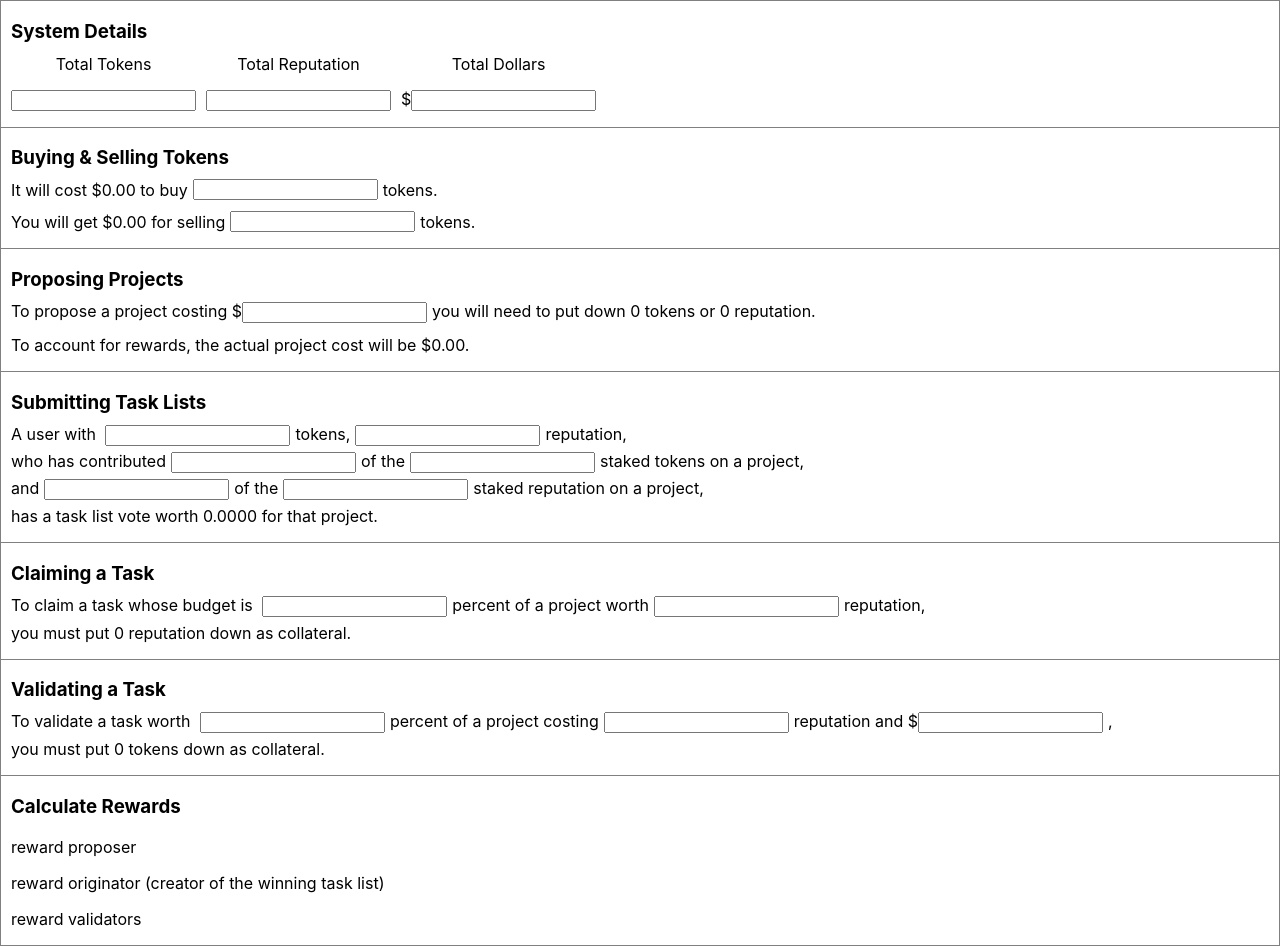
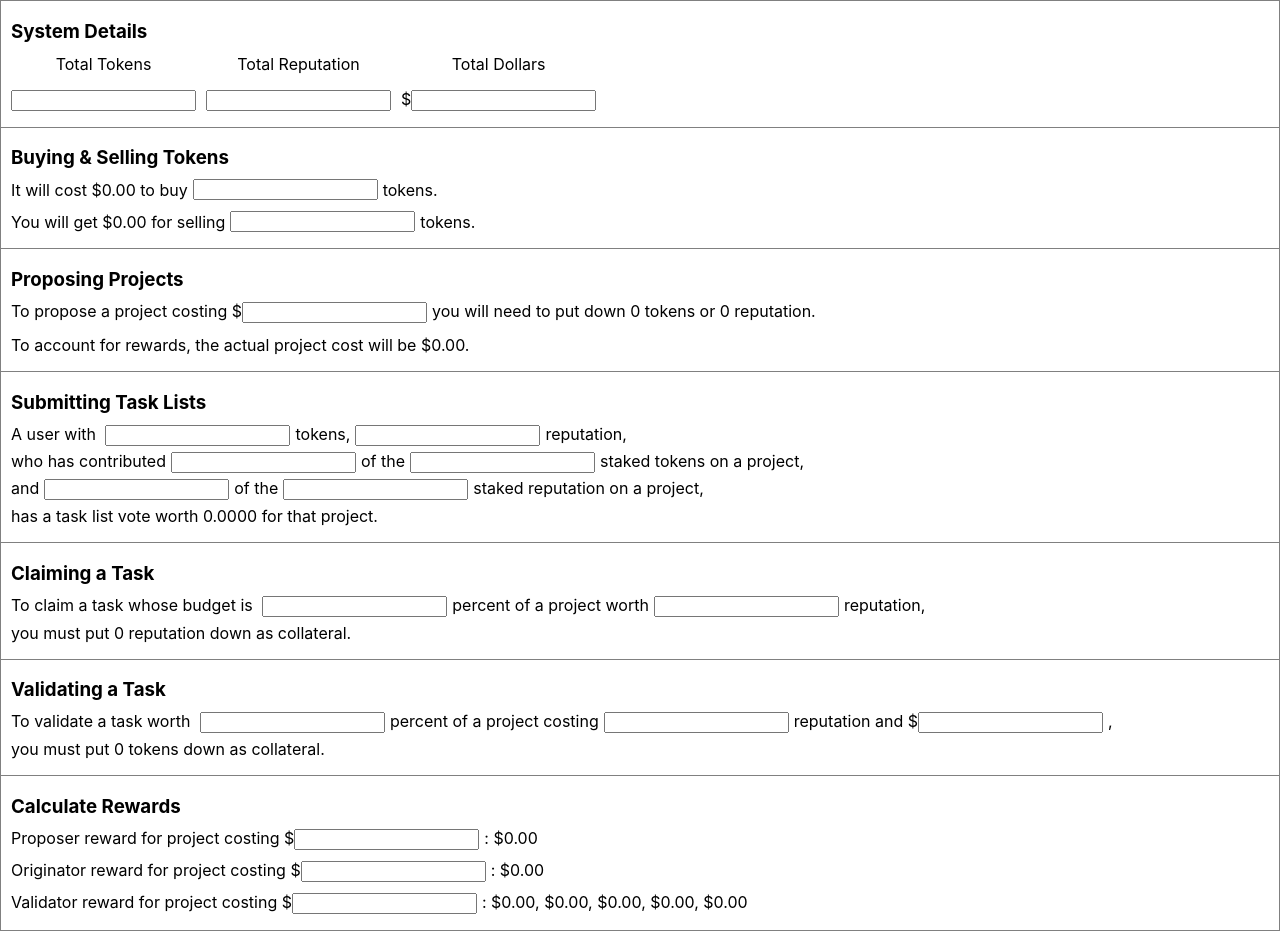
Before and after one commit to distribute-protocol/role-playing, a React (Create React App) app: page / in a window 1280 px wide. Built offline with nearby package versions, Linux system fonts and the light colour scheme.

Commit message:
finished implementing reward piece - finished

```diff
--- a/src/App.js
+++ b/src/App.js
@@ -21,7 +21,10 @@ class App extends Component {
       taskWeighting: 0,
       projectCost: 0,
       dollarCost: 0,
-      taskPercentage: 0
+      taskPercentage: 0,
+      proposerRewardProjectCost: 0,
+      originatorRewardProjectCost: 0,
+      validatorRewardProjectCost: 0
     }
     this.storeInput = this.storeInput.bind(this)
     this.buyTokens = this.buyTokens.bind(this)
@@ -30,6 +33,9 @@ class App extends Component {
     this.taskWeighting = this.taskWeighting.bind(this)
     this.reputationCollateral = this.reputationCollateral.bind(this)
     this.validationFee = this.validationFee.bind(this)
+    this.rewardProposer = this.rewardProposer.bind(this)
+    this.rewardOriginator = this.rewardOriginator.bind(this)
+    this.rewardValidator = this.rewardValidator.bind(this)
   }
 
   storeInput (e, variable) {
@@ -88,6 +94,24 @@ class App extends Component {
   validationFee () {
     return !isNaN(this.state.taskPercentage) && this.state.totalTokens !== 0 && this.state.totalDollars !== 0
       ? this.state.taskPercentage * (this.state.dollarCost / 1.11) / (this.state.totalDollars / this.state.totalTokens) / 100
+      : 0
+  }
+
+  rewardProposer () {
+    return !isNaN(this.state.proposerRewardProjectCost)
+      ? this.state.proposerRewardProjectCost * 0.05
+      : 0
+  }
+
+  rewardOriginator () {
+    return !isNaN(this.state.originatorRewardProjectCost)
+      ? this.state.originatorRewardProjectCost * 0.01
+      : 0
+  }
+
+  rewardValidator () {
+    return !isNaN(this.state.validatorRewardProjectCost)
+      ? [36, 26, 20, 16, 2].map(x => { return (x * this.state.validatorRewardProjectCost * 0.05 / 100).toFixed(2) })
       : 0
   }
 
@@ -161,17 +185,16 @@ class App extends Component {
           </div>
         </div>
         <div style={{border: '1px solid gray', marginBottom: -1}}>
-          <h3 style={{marginLeft: 10}}>Calculate Rewards</h3>
+          <h3 style={{marginLeft: 10, marginBottom: -20}}>Calculate Rewards</h3>
           <div style={{marginLeft: 10}}>
-            <p>reward proposer</p>
+            <p>Proposer reward for project costing $<input style={{height: 15, marginTop: 15, marginRight: 5}} onChange={(e) => this.storeInput(e, 'proposerRewardProjectCost')} />: ${this.rewardProposer().toFixed(2)}</p>
           </div>
-          <div style={{marginLeft: 10}}>
-            <p>reward originator (creator of the winning task list)</p>
+          <div style={{marginLeft: 10, marginTop: -20}}>
+            <p>Originator reward for project costing $<input style={{height: 15, marginTop: 15, marginRight: 5}} onChange={(e) => this.storeInput(e, 'originatorRewardProjectCost')} />: ${this.rewardOriginator().toFixed(2)}</p>
           </div>
-          <div style={{marginLeft: 10}}>
-            <p>reward validators</p>
+          <div style={{marginLeft: 10, marginTop: -20}}>
+            <p>Validator reward for project costing $<input style={{height: 15, marginTop: 15, marginRight: 5}} onChange={(e) => this.storeInput(e, 'validatorRewardProjectCost')} />: ${this.rewardValidator()[0]}, ${this.rewardValidator()[1]}, ${this.rewardValidator()[2]}, ${this.rewardValidator()[3]}, ${this.rewardValidator()[4]}</p>
           </div>
-
         </div>
       </div>
     )
```
